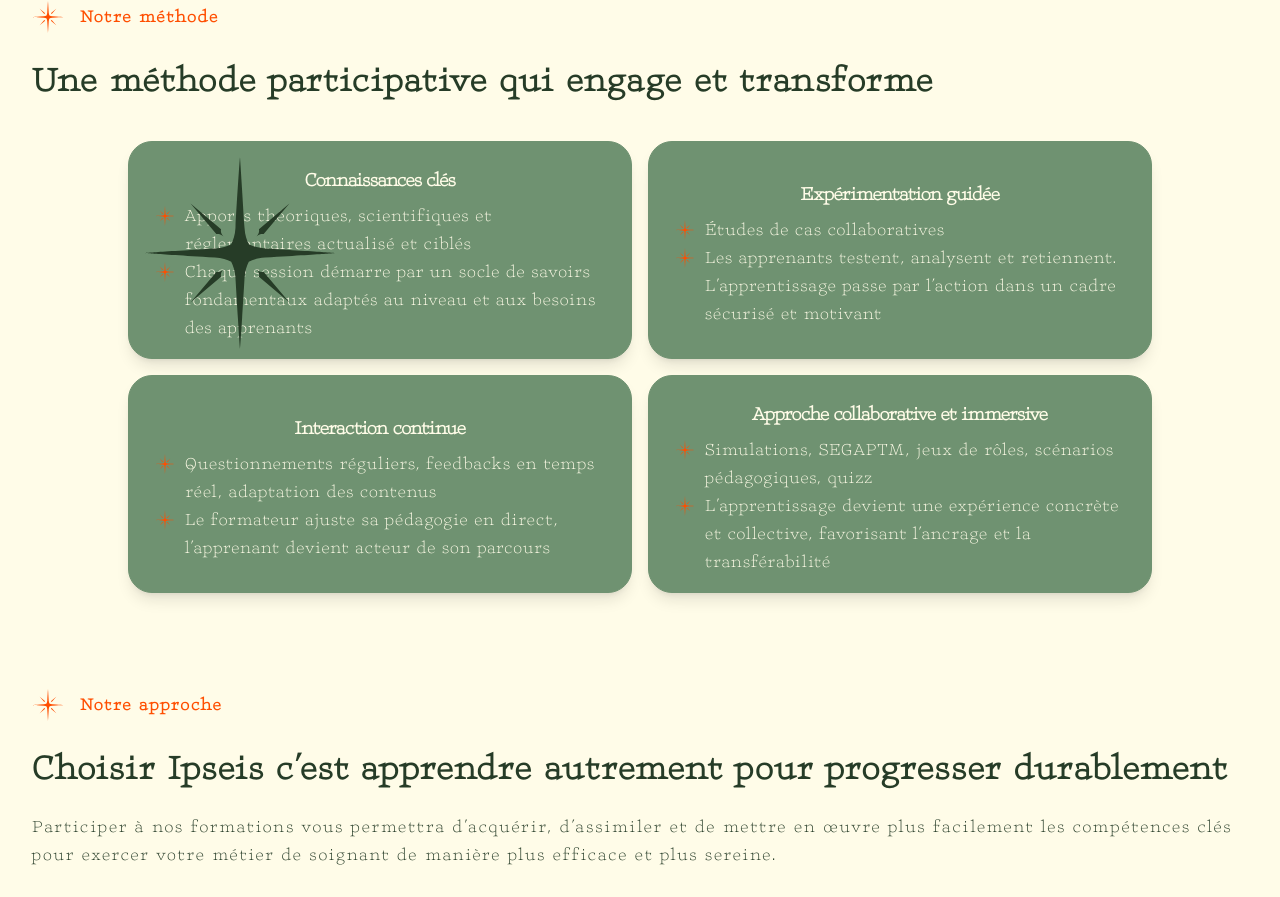
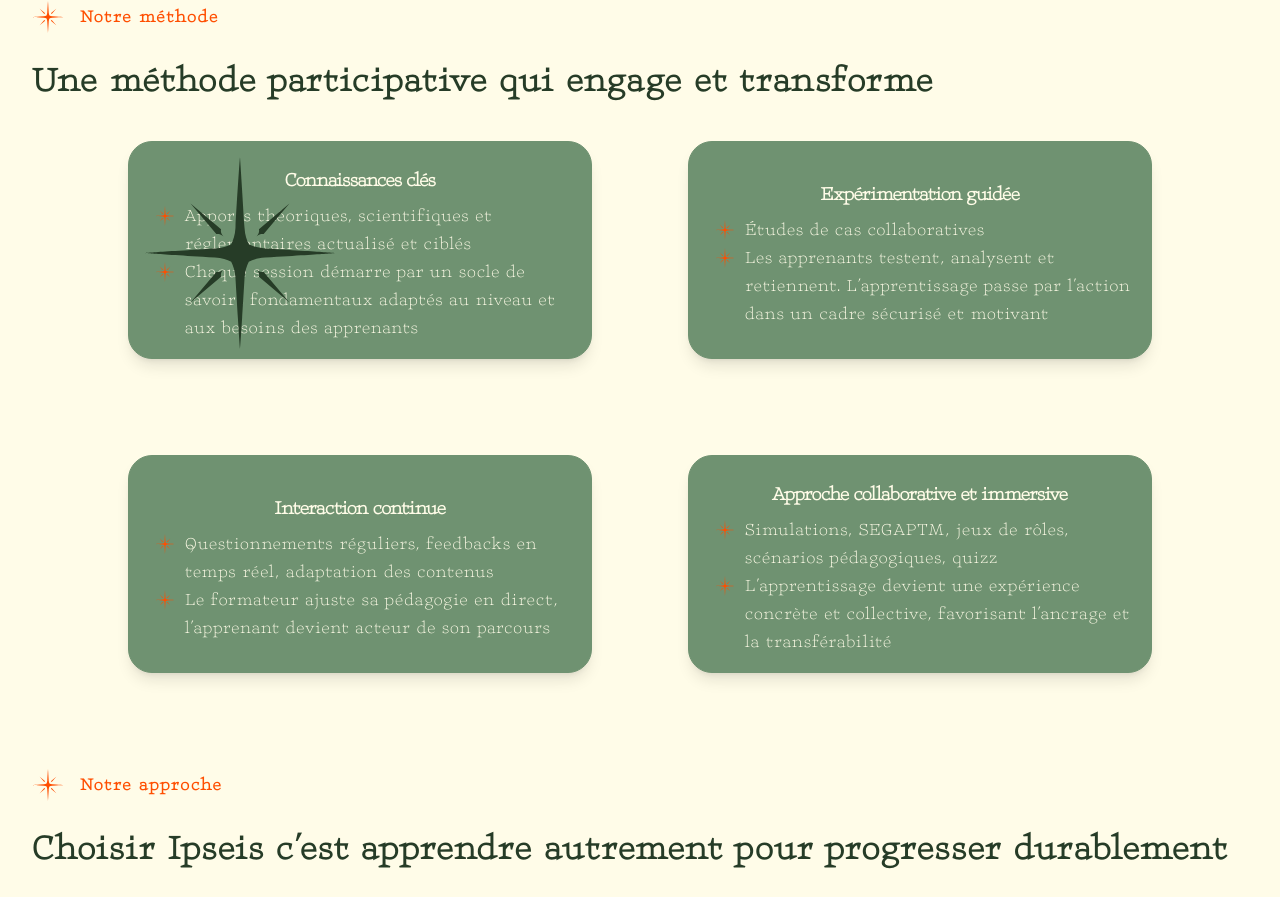
Before and after one commit to Jyok1m/ipseis, a Next.js app: page /pedagogie in a window 1280 px wide. Shown: the part 954-1851 px from the top of the page. Built offline with nearby package versions, Linux system fonts and the light colour scheme.

Commit message:
Mise à jour de la grille de présentation sur la page "Pédagogie" pour améliorer l'espacement entre les éléments.

```diff
--- a/src/app/pedagogie/page.tsx
+++ b/src/app/pedagogie/page.tsx
@@ -175,7 +175,7 @@ export default function Pedagogie() {
 			<div className="pb-10 mx-auto max-w-7xl px-6 lg:px-8 tracking-wider">
 				{/* 3x3 grid where five cards sit like a die face (1,1  -  1,3  -  2,2  -  3,1  -  3,3) */}
 				<div className="mx-auto max-w-5xl">
-					<div className="relative grid grid-cols-1 gap-4 md:gap-4 md:grid-cols-2 md:grid-rows-2 place-items-stretch">
+					<div className="relative grid grid-cols-1 gap-4 md:gap-24 md:grid-cols-2 md:grid-rows-2 place-items-stretch">
 						{/* top-left */}
 						<div className="md:col-start-1 md:row-start-1">
 							<FeatBox
```
